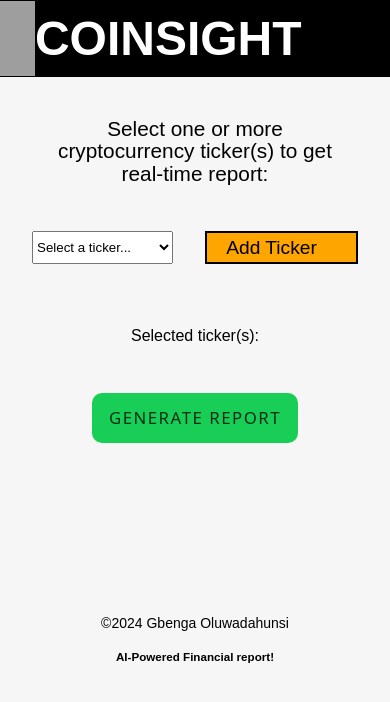
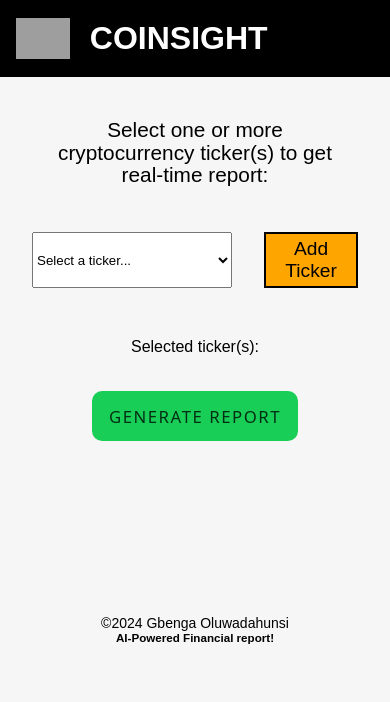
Before and after one commit to gbengaoluwadahunsi/coinSight, a React (Vite) app: page / in a window 390 px wide. Shown: the top 702 px of the page. Built offline with nearby package versions, Linux system fonts and the light colour scheme; grey boxes are pictures that could not be loaded.

Commit message:
Update: Added some responsiveness for better viewing on mobile and tablet

```diff
--- a/src/components/ActionPanel.jsx
+++ b/src/components/ActionPanel.jsx
@@ -17,7 +17,7 @@ function getDateNDaysAgo(n) {
 }
 
 const dates = {
-  startDate: getDateNDaysAgo(3),
+  startDate: getDateNDaysAgo(4),
   endDate: getDateNDaysAgo(1),
 };
 
@@ -73,11 +73,11 @@ const ActionPanel = ({ clicked, setReportPage, setClicked }) => {
       {
         role: "system",
         content:
-          "You are a crypto guru. Given data on share prices over the past 3 days, write a report of no more than 150 words describing the crypto performance and recommending whether to buy, hold or sell.",
+          "You are a crypto guru. Given data on share prices over the past 3 days, write a report of no more than 100 words describing the crypto performance and recommending whether to buy, hold or sell.",
       },
       {
         role: "user",
-        content: JSON.stringify(cryptoData),
+    content: `${JSON.stringify(cryptoData)}`,
       },
     ];
 
@@ -93,6 +93,7 @@ const ActionPanel = ({ clicked, setReportPage, setClicked }) => {
           body: JSON.stringify({
             model: "llama3-8b-8192",
             messages: messages,
+            temperature: 1.1
           }),
         }
       );
--- a/src/components/CryptoDatapanel.jsx
+++ b/src/components/CryptoDatapanel.jsx
@@ -28,11 +28,12 @@ const CryptoDataPanel = ({ data, report }) => {
     return output.map((dataItem) => {
       const name = dataItem.ticker.slice(2); // Slice off the prefix "X:"
       const cryptoName = coinList[name] || name; // Get the cryptocurrency name or use ticker itself
+      console.log(dataItem.results);
 
       return (
         <div
           key={dataItem.ticker}
-          style={{ border: "1px solid black", padding: "10px", margin: "2em" }}
+          style={{ border: "1px solid black", padding: "10px" }}
         >
           <div className="crypto-data-header">
             <h2>Cryptocurrency Data for</h2>
--- a/src/components/Header.jsx
+++ b/src/components/Header.jsx
@@ -11,7 +11,7 @@ const Header = ({ reportPage, setReportPage, setClicked }) => {
     <>
       <header>
         <img src={logo} className="logo" alt="CoinSight Crypto Predictions" />
-        <h1>COINSIGHT</h1>
+        <h1 className= {!reportPage ? "home-h1" : ""}>COINSIGHT</h1>
         {reportPage && (
           <button style={{ cursor: "pointer" }} onClick={handleClick}>
             {" "}
--- a/src/index.css
+++ b/src/index.css
@@ -1,19 +1,20 @@
 html,
 body {
-  margin: 0;
-  padding: 0;
   font-family: "Poppins", sans-serif;
   background-color: #f6f6f6;
 }
 
 * {
   box-sizing: border-box;
+  margin: 0;
+  padding: 0;
 }
 
 header {
   display: flex;
-  justify-content: center;
+  justify-content: space-around;
   align-items: center;
+  gap: 2em;
   padding: 1em;
   background-color: black;
   max-width: 100%;
@@ -22,18 +23,23 @@ header {
 }
 
 header img {
-  width: 100px;
-
-  flex-basis: 10%;
+  width: 8em;
+  height: 8em;
+  /* flex-basis: 10%; */
 }
 
 header h1 {
   flex-grow: 1;
   color: white;
-  font-size: 3em;
+  font-size: 2.4em;
   font-weight: 700;
   align-items: center;
   text-align: center;
+}
+
+
+.home-h1{
+
   margin-right: 3.2em;
 }
 
@@ -43,7 +49,6 @@ main {
 }
 
 /* Panels */
-
 .action-panel,
 .output-panel {
   line-height: 1.4em;
@@ -75,7 +80,6 @@ main {
 }
 
 /* text */
-
 h2 {
   text-align: center;
   font-weight: 400;
@@ -99,7 +103,6 @@ p.tag-line {
 }
 
 /* controls */
-
 form {
   display: flex;
   flex-direction: column;
@@ -130,7 +133,6 @@ input[type="text"] {
 }
 
 /* Buttons */
-
 .add-ticker-btn {
   display: flex;
   width: 100%;
@@ -170,7 +172,6 @@ input[type="text"] {
 }
 
 /* ticker display (ensure comma separated) */
-
 .ticker {
   margin: 0 0.1em;
   content: "";
@@ -185,7 +186,6 @@ input[type="text"] {
 }
 
 /* footer */
-
 footer {
   margin-top: 10em;
   font-size: 14px;
@@ -202,14 +202,13 @@ footer {
 }
 
 /* crypto reports */
-
 .crypto-data-container {
   background-color: #3de675;
   padding: 20px;
   color: whitesmoke;
   border-radius: 8px;
   box-shadow: 0 0 10px rgba(0, 0, 0, 0.1);
-  width: 80%;
+  width: 100%;
 }
 
 .crypto-data-container h2 {
@@ -243,12 +242,10 @@ footer {
   display: flex;
   align-items: center;
 }
-.color {
-  color: red;
-}
+
+
 
 /* responsive */
-
 @media (max-width: 768px) {
   .form-input-control {
     width: 100%;
@@ -260,11 +257,15 @@ footer {
   flex-direction: row;
   justify-content: space-between;
   padding: 10px;
-  margin: 2.4em 1em;
+  margin: 2.4em 4em;
+
+
+
 }
 
 .crypto-data-section {
   margin: 4em;
+  flex: 1;
 }
 
 .report-section {
@@ -326,3 +327,123 @@ footer {
   font-size: 2em;
   font-weight: bold;
 }
+
+/* responsive */
+
+
+@media (max-width: 1023px) {
+  header img {
+    width: 20%;
+    flex-basis: 10%;
+  }
+
+  header h1 {
+    flex-grow: 1;
+    color: white;
+    font-size: 3em;
+    font-weight: 700;
+  }
+
+  .add-ticker-btn {
+    width: fit-content;
+    flex-basis: 20%;
+  }
+}
+
+@media (max-width: 940px) {
+  .form-input-control {
+    width: 100%;
+  }
+
+  .crypto-data-panel {
+    flex-direction: column;
+    align-items: center;
+  }
+
+  .crypto-data-section, .report-section {
+    margin: 2em 0;
+    width: 100%;
+  }
+
+
+  .crypto-data-container {
+  background-color: #3de675;
+  padding: 20px;
+  color: whitesmoke;
+  border-radius: 8px;
+  box-shadow: 0 0 10px rgba(0, 0, 0, 0.1);
+  width: 100%;
+}
+
+.crypto-data-container h2 {
+  color: #333;
+  margin-bottom: 10px;
+  text-align: center;
+}
+
+.crypto-data-row {
+  display: flex;
+  justify-content: space-between;
+  padding: 2rem 0;
+  border-bottom: 1px solid #ccc;
+}
+
+.crypto-data-label {
+  font-weight: bold;
+}
+
+.crypto-data-value {
+  color: #033014;
+  font-size: 1.2em;
+  font-weight: bold;
+}
+
+.crypto-data-row:last-child {
+  border-bottom: none;
+}
+.crypto-data-average {
+  color: red;
+  font-size: 1.4em;
+
+}
+
+  .report-section h2 {
+    color: #4caf50;
+    font-size: 1em;
+    margin-bottom: 10px;
+  }
+
+  .report-section p {
+    font-size: 1em;
+    line-height: 1.6;
+  }
+}
+
+@media (max-width: 550px) {
+  header {
+    gap: 1em;
+  }
+
+  header img {
+    width: 20%;
+    height: 90%;
+    flex-basis: 10%;
+  }
+
+  header h1 {
+    font-size: 2em;
+  }
+
+  header button {
+    flex-basis: 20%;
+  }
+
+
+
+.crypto-data-panel {
+
+  margin: 2.4em 1em;
+
+}
+
+}
```
